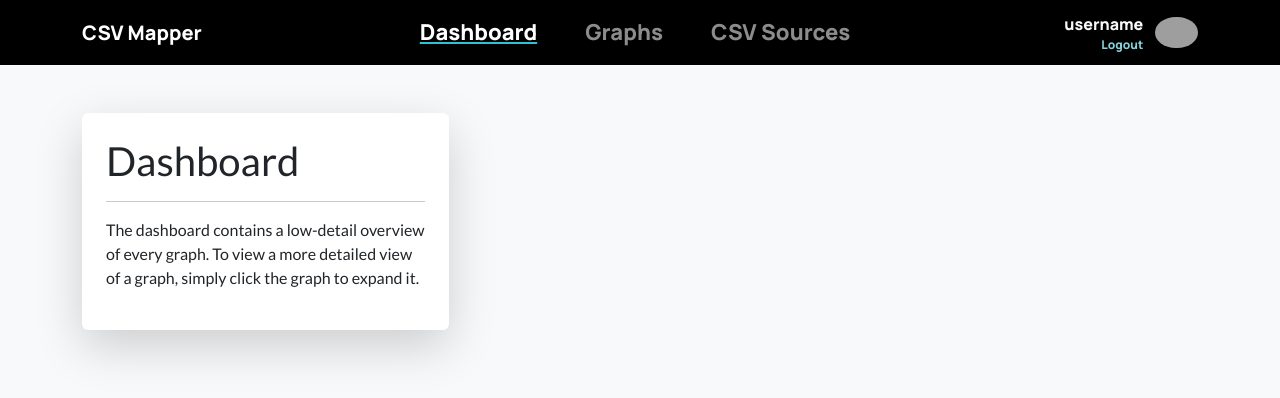
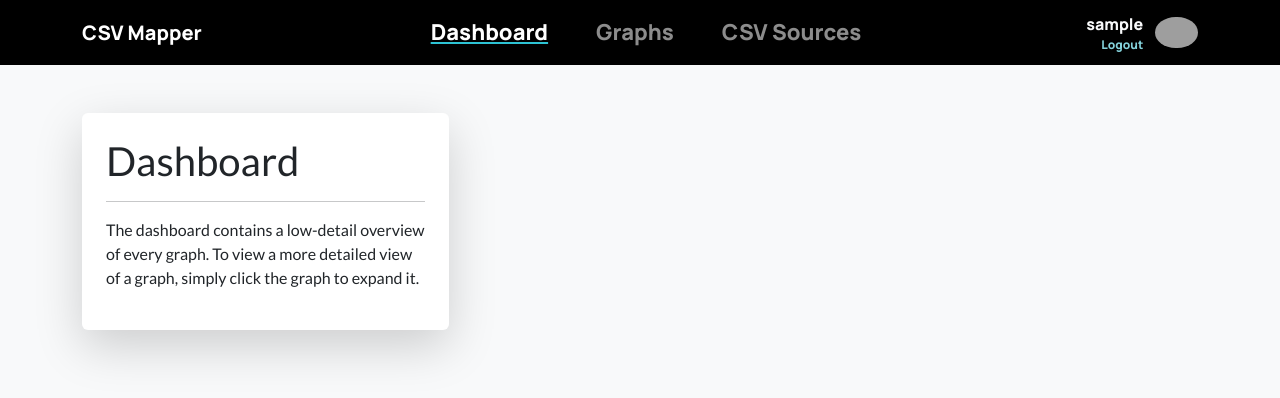
Before and after one commit to alexjthomson/csv-mapper, a Django app: page / in a window 1280 px wide. Shown: the top 398 px of the page. Run offline with Django 4.2, Linux system fonts and the light colour scheme; the visitor is signed in with stand-in values (Sample User, id 1); parts of the project's set-up code (start-up, migrations or seed data) failed here and were passed over; grey boxes are pictures that could not be loaded.

Commit message:
Fixed username navigation display

```diff
--- a/src/dashboard/templates/base.html
+++ b/src/dashboard/templates/base.html
@@ -37,7 +37,7 @@
                 <div class="nav-profile d-flex align-items-center justify-content-center">
                     <div class="grid text-end">
                         <div class="row">
-                            <span class="col profile-username">{% block username %}username{% endblock %}</span>
+                            <span class="col profile-username">{{username}}</span>
                         </div>
                         <div class="row">
                             <a class="col profile-logout" href="/account/logout">Logout</a>
```
Also changed, not shown: src/account/views.py (+11 -1 lines), 2 other files.
